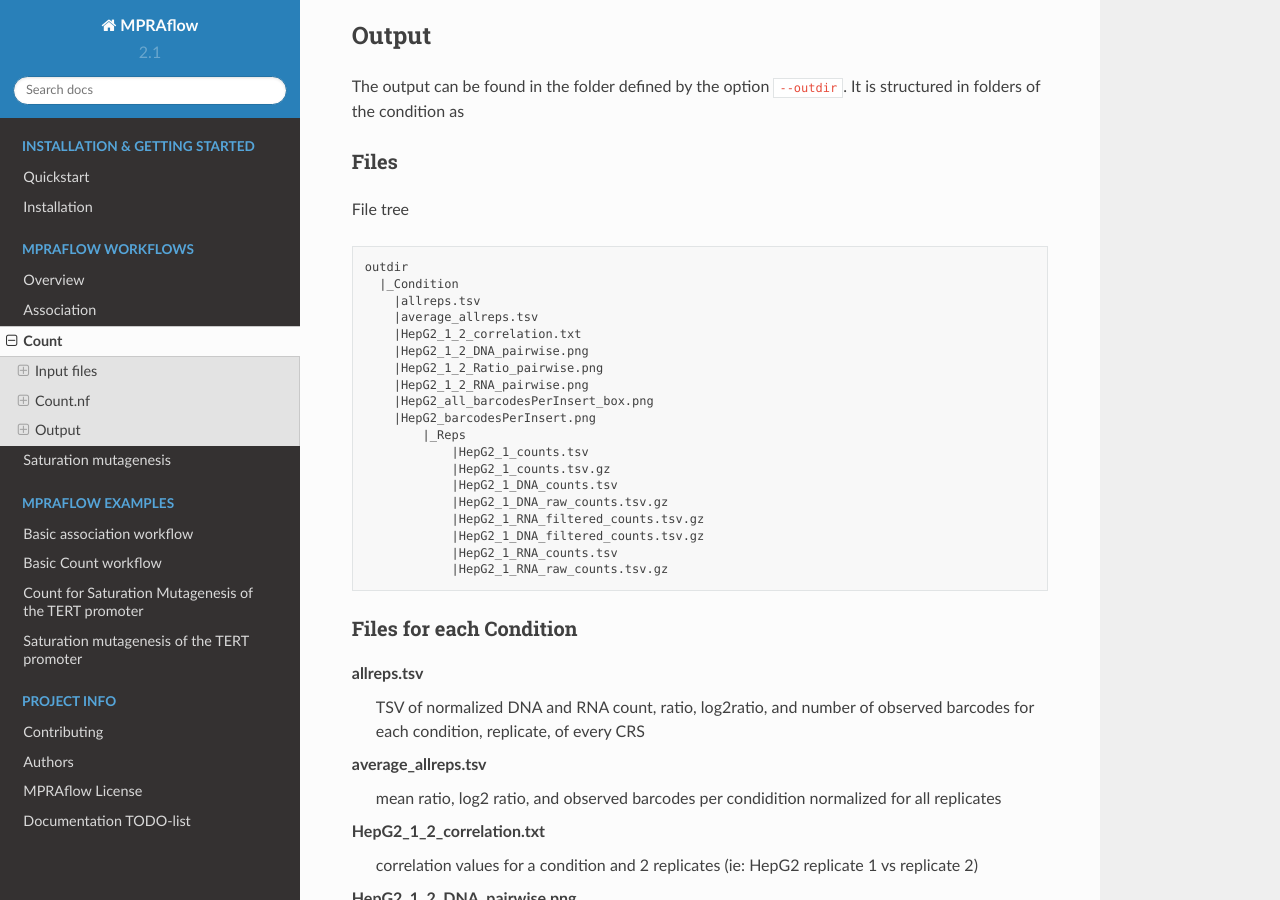
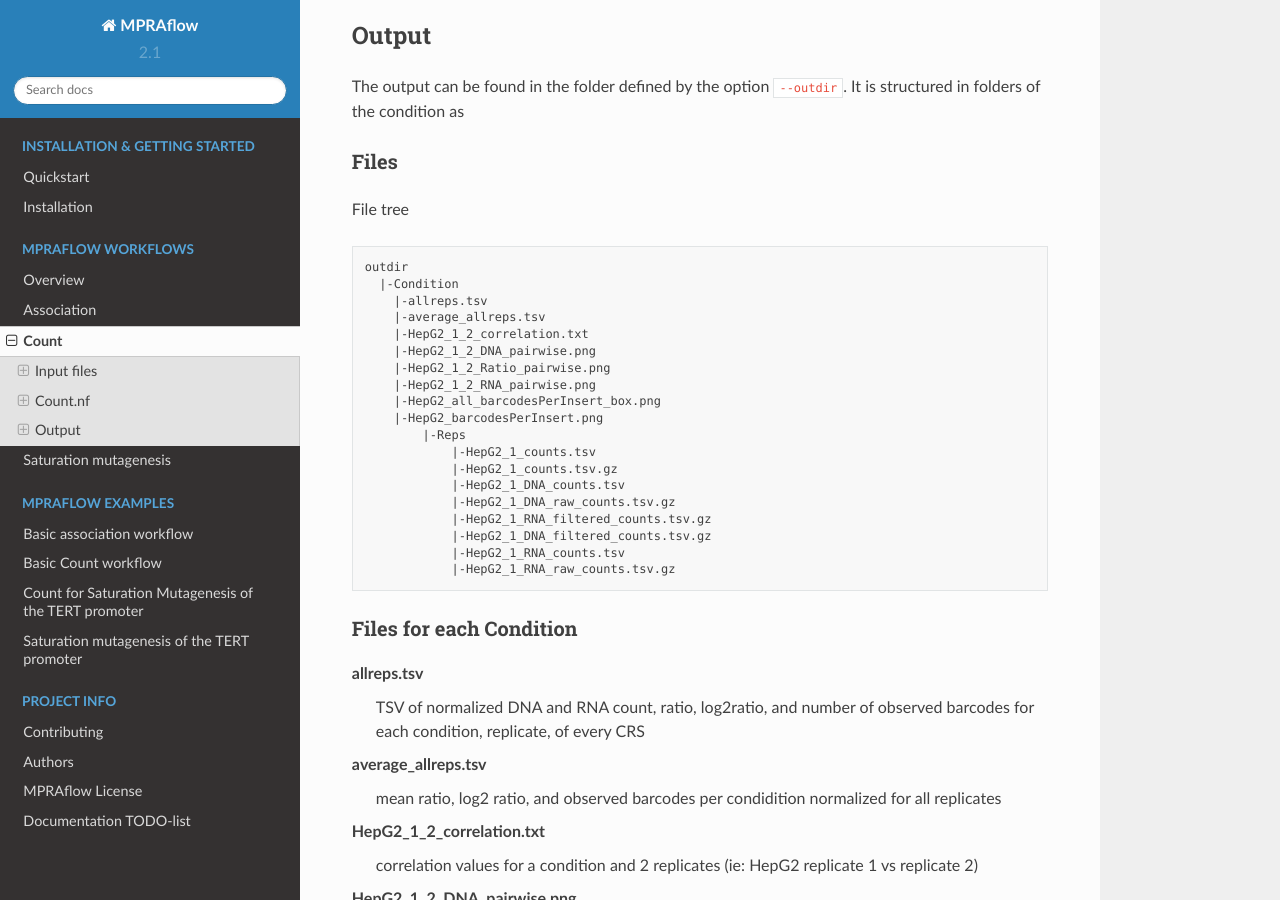
Before and after one commit to shendurelab/MPRAflow, a Sphinx documentation site: the page built from docs/count.rst, in a window 1280 px wide and 900 px high, scrolled down 3752 px. Built offline with Sphinx 7.4.7 and the Read the Docs theme 2.0.0, drawn with Linux system fonts in a browser that asks for light colours; formulas are drawn with MathJax 3; pages that are not in the unit, such as notebooks, are missing from menus.

```diff
--- a/docs/count.rst
+++ b/docs/count.rst
@@ -135,24 +135,24 @@ File tree
 .. code-block:: text
 
     outdir
-      |_Condition
-        |allreps.tsv
-        |average_allreps.tsv
-        |HepG2_1_2_correlation.txt
-        |HepG2_1_2_DNA_pairwise.png
-        |HepG2_1_2_Ratio_pairwise.png
-        |HepG2_1_2_RNA_pairwise.png
-        |HepG2_all_barcodesPerInsert_box.png
-        |HepG2_barcodesPerInsert.png
-            |_Reps
-                |HepG2_1_counts.tsv
-                |HepG2_1_counts.tsv.gz
-                |HepG2_1_DNA_counts.tsv
-                |HepG2_1_DNA_raw_counts.tsv.gz
-                |HepG2_1_RNA_filtered_counts.tsv.gz
-                |HepG2_1_DNA_filtered_counts.tsv.gz
-                |HepG2_1_RNA_counts.tsv
-                |HepG2_1_RNA_raw_counts.tsv.gz
+      |-Condition
+        |-allreps.tsv
+        |-average_allreps.tsv
+        |-HepG2_1_2_correlation.txt
+        |-HepG2_1_2_DNA_pairwise.png
+        |-HepG2_1_2_Ratio_pairwise.png
+        |-HepG2_1_2_RNA_pairwise.png
+        |-HepG2_all_barcodesPerInsert_box.png
+        |-HepG2_barcodesPerInsert.png
+            |-Reps
+                |-HepG2_1_counts.tsv
+                |-HepG2_1_counts.tsv.gz
+                |-HepG2_1_DNA_counts.tsv
+                |-HepG2_1_DNA_raw_counts.tsv.gz
+                |-HepG2_1_RNA_filtered_counts.tsv.gz
+                |-HepG2_1_DNA_filtered_counts.tsv.gz
+                |-HepG2_1_RNA_counts.tsv
+                |-HepG2_1_RNA_raw_counts.tsv.gz
 
 Files for each Condition
 ------------------------
```
